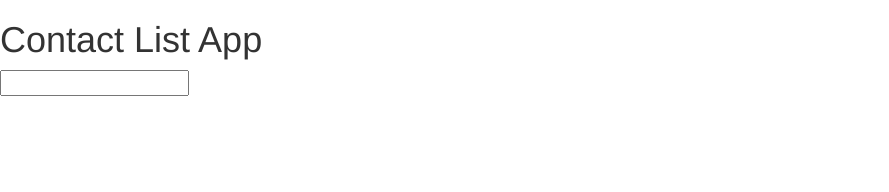
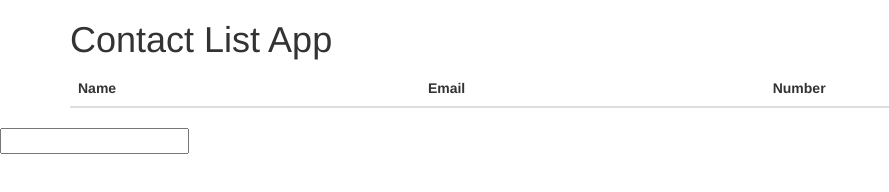
Before and after one commit to ge01/YT_102616_MEAN, a plain HTML site: page contactlistapp/public/index.html in a window 1280 px wide. Shown: the whole page, without its empty margins (0-889 px from the left). Drawn offline with nearby package versions, Linux system fonts and the light colour scheme.

Commit message:
table header

```diff
--- a/contactlistapp/public/index.html
+++ b/contactlistapp/public/index.html
@@ -12,8 +12,20 @@
     <title>Contact List App</title>
   </head>
   <body>
-    <h1>Contact List App</h1>
+    <div class="container">
+      <h1>Contact List App</h1>
 
+      <table class="table">
+        <thead>
+          <tr>
+            <th>Name</th>
+            <th>Email</th>
+            <th>Number</th>
+          </tr>
+        </thead>
+      </table>
+
+    </div>
     <input ng-model="test">
     {{test}}
   </body>
```
